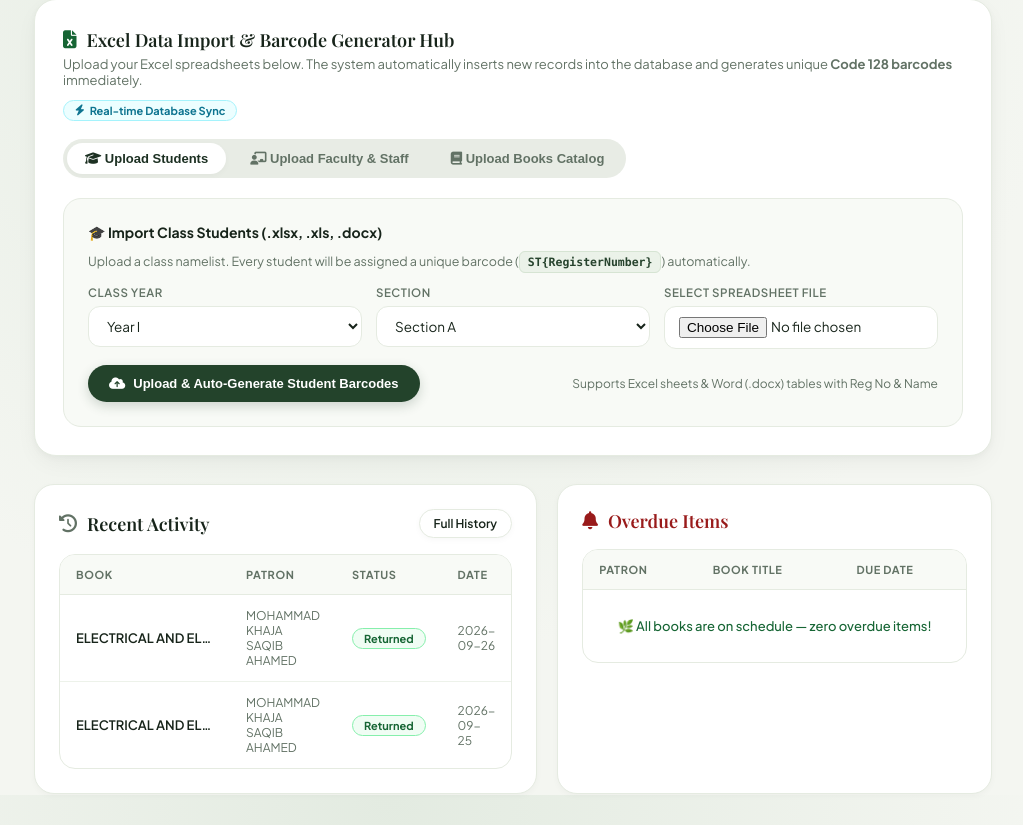
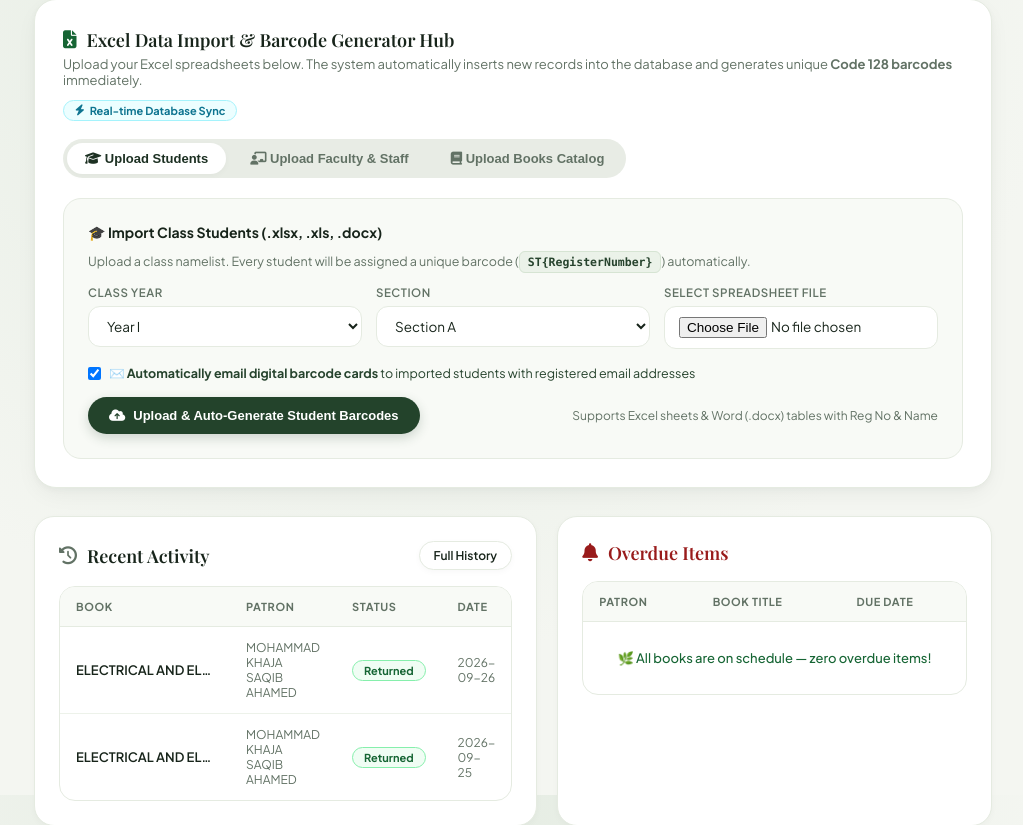
Before and after one commit to saaqibA21/libsrm, a Flask app: page /librarian in a window 1280 px wide. Shown: the part 805-1630 px from the top of the page, without its empty margins (252-1275 px from the left). Run offline with Flask 3, Linux system fonts and the light colour scheme; the visitor is signed in with stand-in values (Sample User, id 1); data comes from the database, SQL or seed files in the repository; some web fonts are replaced.

Commit message:
Add automatic barcode email dispatch on Excel upload and batch manager

```diff
--- a/webapp/app.py
+++ b/webapp/app.py
@@ -526,6 +526,32 @@ def import_students_route():
         except Exception:
             pass
 
+    auto_email = request.form.get("auto_email") in ["1", "true", "on"]
+    emails_sent = 0
+    if auto_email and added_items:
+        smtp_user = get_setting("email_user", "")
+        smtp_pass = get_setting("email_password", "")
+        if smtp_user and smtp_pass:
+            from library_app.utils.email_utils import send_patron_barcode_email
+            import time
+            smtp_host = get_setting("email_host", "smtp.gmail.com")
+            smtp_port = int(get_setting("email_port", "587"))
+            from_addr = get_setting("email_from", "")
+            lib_name = get_setting("library_name", "SRM EEE Department Library")
+            for p in patrons:
+                if p.get("email"):
+                    ok, _ = send_patron_barcode_email(
+                        patron=p,
+                        smtp_host=smtp_host,
+                        smtp_port=smtp_port,
+                        smtp_user=smtp_user,
+                        smtp_password=smtp_pass,
+                        from_addr=from_addr,
+                        library_name=lib_name
+                    )
+                    if ok: emails_sent += 1
+                    time.sleep(0.1)
+
     return jsonify({
         "success": True,
         "added": added,
@@ -533,6 +559,7 @@ def import_students_route():
         "total": len(patrons),
         "year": year,
         "section": section,
+        "emails_sent": emails_sent,
         "pdf_download_url": "/api/download/last_import/students" if pdf_available else None,
         "sample_barcodes": [item["barcode"] for item in added_items[:5]]
     })
@@ -575,11 +602,38 @@ def import_staff_route():
         except Exception:
             pass
 
+    auto_email = request.form.get("auto_email") in ["1", "true", "on"]
+    emails_sent = 0
+    if auto_email and added_items:
+        smtp_user = get_setting("email_user", "")
+        smtp_pass = get_setting("email_password", "")
+        if smtp_user and smtp_pass:
+            from library_app.utils.email_utils import send_patron_barcode_email
+            import time
+            smtp_host = get_setting("email_host", "smtp.gmail.com")
+            smtp_port = int(get_setting("email_port", "587"))
+            from_addr = get_setting("email_from", "")
+            lib_name = get_setting("library_name", "SRM EEE Department Library")
+            for p in patrons:
+                if p.get("email"):
+                    ok, _ = send_patron_barcode_email(
+                        patron=p,
+                        smtp_host=smtp_host,
+                        smtp_port=smtp_port,
+                        smtp_user=smtp_user,
+                        smtp_password=smtp_pass,
+                        from_addr=from_addr,
+                        library_name=lib_name
+                    )
+                    if ok: emails_sent += 1
+                    time.sleep(0.1)
+
     return jsonify({
         "success": True,
         "added": added,
         "skipped": skipped,
         "total": len(patrons),
+        "emails_sent": emails_sent,
         "pdf_download_url": "/api/download/last_import/staff" if pdf_available else None,
         "sample_barcodes": [item["barcode"] for item in added_items[:5]]
     })
--- a/webapp/templates/librarian.html
+++ b/webapp/templates/librarian.html
@@ -145,6 +145,13 @@
         </div>
       </div>
 
+      <div style="margin-top:12px;">
+        <label style="display:flex; align-items:center; gap:8px; font-size:12.5px; color:var(--accent-text); cursor:pointer;">
+          <input type="checkbox" name="auto_email" value="1" checked>
+          <span><strong>✉️ Automatically email digital barcode cards</strong> to imported students with registered email addresses</span>
+        </label>
+      </div>
+
       <div style="display:flex; justify-content:space-between; align-items:center; flex-wrap:wrap; gap:12px; margin-top:16px;">
         <button type="submit" id="btnStudentImport" class="btn btn-success">
           <i class="fa fa-cloud-arrow-up"></i> Upload & Auto-Generate Student Barcodes
@@ -167,7 +174,7 @@
         Upload faculty or staff rosters. Each member will be assigned a unique staff barcode (<code>TC{EmployeeID}</code>) automatically.
       </p>
 
-      <div class="form-row cols-2" style="margin-bottom:16px;">
+      <div class="form-row cols-2" style="margin-bottom:12px;">
         <div class="form-group" style="margin-bottom:0;">
           <label>Select Faculty Excel File</label>
           <input type="file" name="file" class="form-control" accept=".xlsx,.xls" required>
@@ -177,6 +184,13 @@
             <i class="fa fa-cloud-arrow-up"></i> Upload & Auto-Generate Staff Barcodes
           </button>
         </div>
+      </div>
+
+      <div>
+        <label style="display:flex; align-items:center; gap:8px; font-size:12.5px; color:var(--accent-text); cursor:pointer;">
+          <input type="checkbox" name="auto_email" value="1" checked>
+          <span><strong>✉️ Automatically email digital barcode cards</strong> to imported faculty with registered email addresses</span>
+        </label>
       </div>
     </form>
 
@@ -304,12 +318,18 @@ async function handleStudentUpload(e) {
           <div style="font-size:13px; color:#14532D; margin-bottom:12px;">
             Total records in file: <strong>${res.total}</strong> • New students added: <strong>${res.added}</strong> • Existing/Duplicates skipped: <strong>${res.skipped}</strong><br>
             Sample generated barcodes: ${sampleBadges}
+            ${res.emails_sent ? `<br><strong style="color:#166534;">✉️ Automatically emailed barcode cards to ${res.emails_sent} student(s)!</strong>` : ''}
           </div>
+          <div style="display:flex; gap:10px; flex-wrap:wrap; align-items:center;">
             ${res.pdf_download_url ? `
               <a href="${res.pdf_download_url}" class="btn btn-primary btn-sm" style="background:#166534;">
                 <i class="fa fa-print"></i> Download & Print Barcode Labels for this Upload (PDF)
               </a>
             ` : ''}
+            <a href="/patrons" class="btn btn-outline btn-sm" style="background:#fff;">
+              <i class="fa fa-paper-plane" style="color:var(--accent-text);"></i> Manage & Dispatch Barcodes
+            </a>
+          </div>
         </div>
       `;
       resBox.style.display = 'block';
@@ -350,12 +370,18 @@ async function handleStaffUpload(e) {
           <div style="font-size:13px; color:#14532D; margin-bottom:12px;">
             Total records: <strong>${res.total}</strong> • New staff added: <strong>${res.added}</strong> • Duplicates skipped: <strong>${res.skipped}</strong><br>
             Sample generated barcodes: ${sampleBadges}
+            ${res.emails_sent ? `<br><strong style="color:#166534;">✉️ Automatically emailed barcode cards to ${res.emails_sent} faculty member(s)!</strong>` : ''}
           </div>
+          <div style="display:flex; gap:10px; flex-wrap:wrap; align-items:center;">
             ${res.pdf_download_url ? `
               <a href="${res.pdf_download_url}" class="btn btn-primary btn-sm" style="background:#166534;">
                 <i class="fa fa-print"></i> Download & Print Barcode Labels for this Upload (PDF)
               </a>
             ` : ''}
+            <a href="/patrons" class="btn btn-outline btn-sm" style="background:#fff;">
+              <i class="fa fa-paper-plane" style="color:var(--accent-text);"></i> Manage & Dispatch Barcodes
+            </a>
+          </div>
         </div>
       `;
       resBox.style.display = 'block';
```
Also changed, not shown: webapp/templates/patrons.html (+36 -4 lines). Lines whose indentation alone changed are shown as unchanged.
